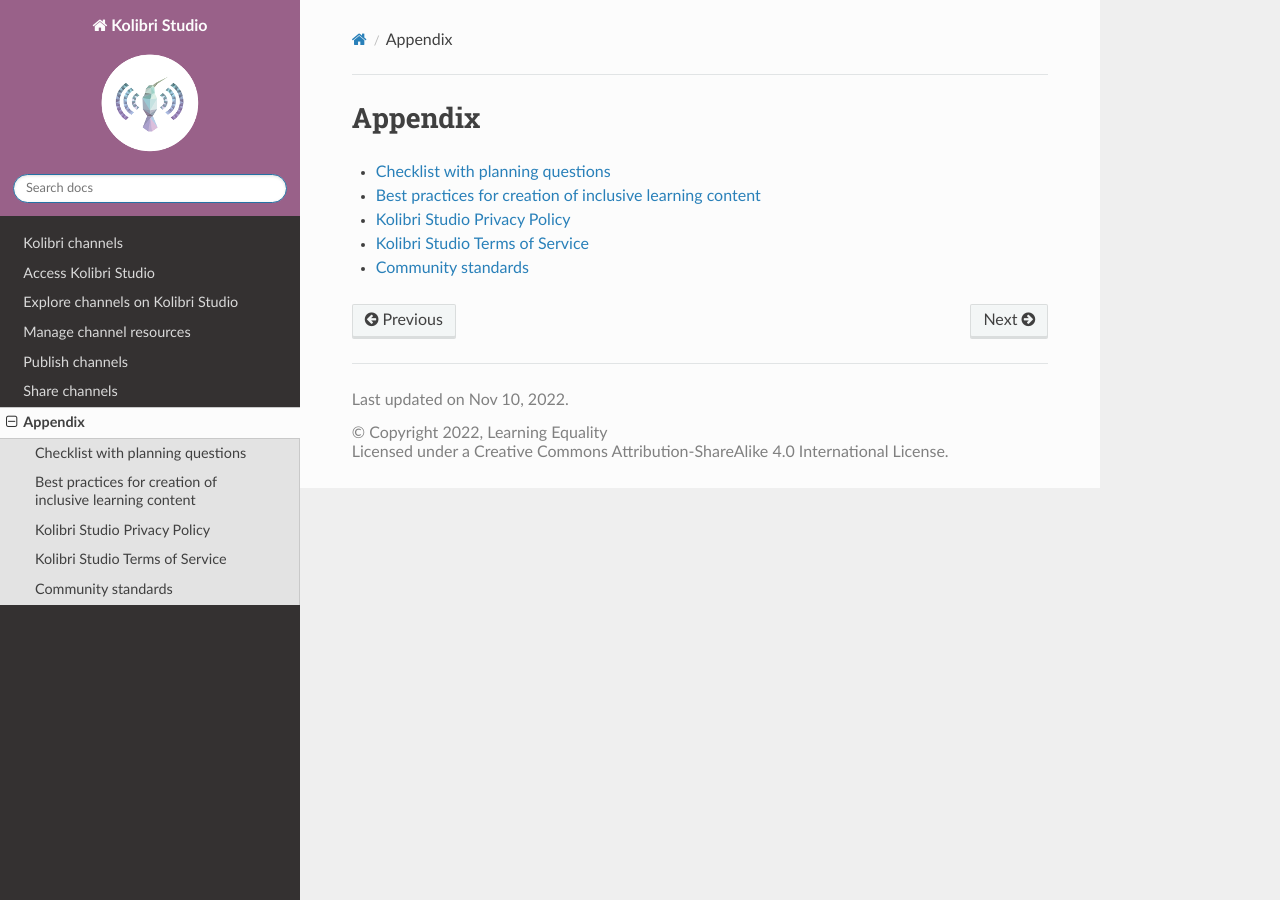
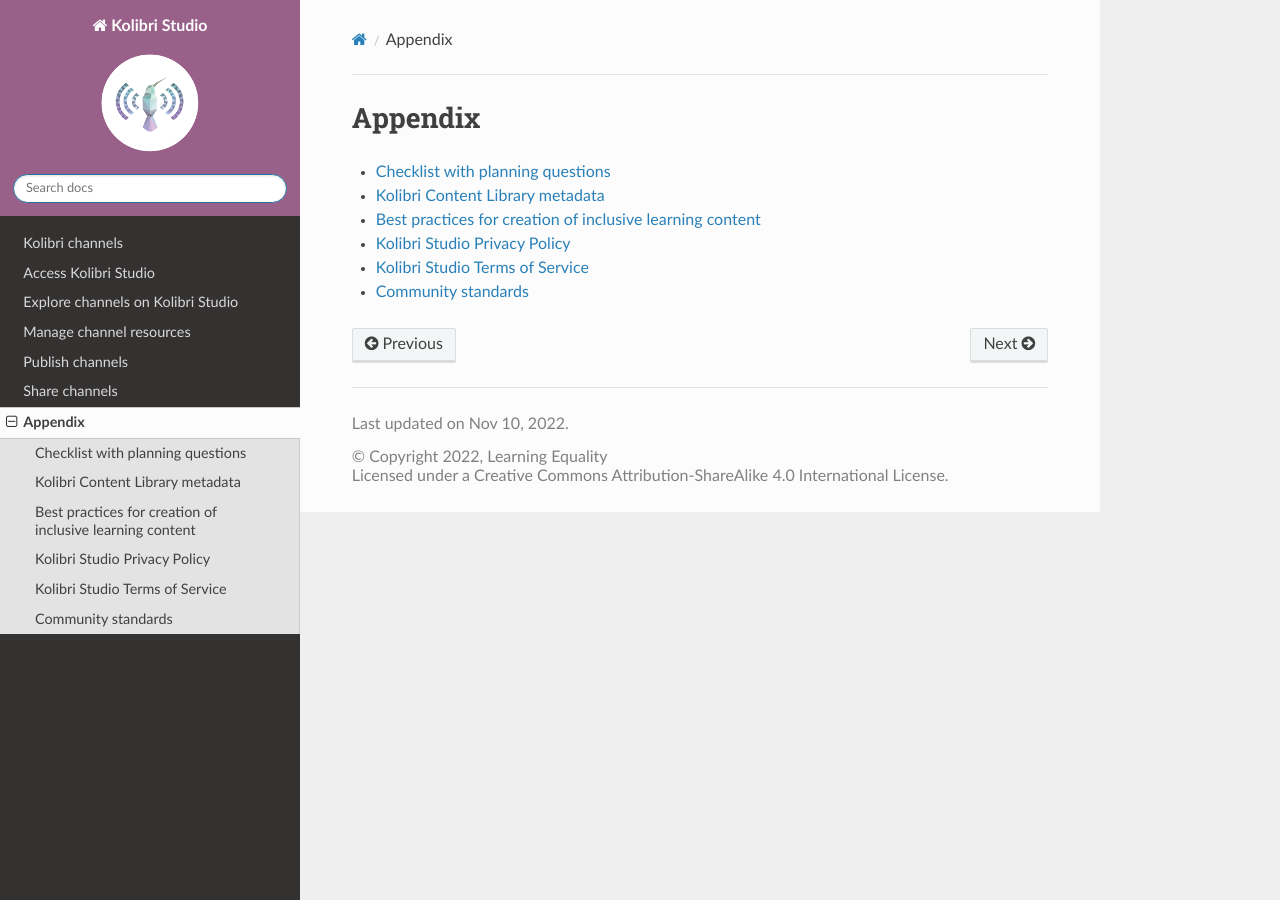
Before and after one commit to learningequality/studio-docs, a Sphinx documentation site: the page built from docs/appendix.rst, in a window 1280 px wide. Built offline with Sphinx 7.4.7 and the Read the Docs theme 2.0.0, drawn with Linux system fonts in a browser that asks for light colours; some of the changed lines change nothing that is shown.

Commit message:
User docs updates bew release

```diff
--- a/docs/add_content.rst
+++ b/docs/add_content.rst
@@ -159,6 +159,7 @@
 Studio currently supports the upload of the following file formats for individual learning resources:
 
 -  :ref:`MP4 - video files <video>`
+-  WEBM - video files
 -  MP3 - audio files
 -  :ref:`PDF - document files <pdf>`
 -  ePUB - ebook files
@@ -188,6 +189,29 @@
 
          Change or add file details.
 
+#. Fill in the **Description** field and add the resource metadata. You can select the appropriate **Level**, **Category** and **Requirements**, and add tags manually to further describe the resource for the learners. All the metadata you add will be visible to learners on the resource cards in the Kolibri Library on their devices.
+
+   Refer to :ref:`Kolibri Content Library metadata <metadata>` section for the full list of levels and categories.
+
+   .. figure:: img/resource-metadata.png
+         :alt:
+
+         Add level and category metadata.
+
+
+   .. tip:: Adding the **appropriate metadata** to each resources item, and following the **consistent style for filenames and tags** will impact the search functionality, and you should keep it in mind in order to ensure the findability of the learning resources included in your channels.
+
+#. Select the **Completion** criteria for the resources.
+
+   * Use the **Allow learners to mark as complete** option to give freedom to learners to decide when they feel they completed interacting with the resource.
+   * Adjust the default completion criteria if necessary.
+
+
+   .. figure:: img/completion.png
+         :alt:
+
+         Adjust the default completion criteria.
+
 #. You can also delete extracted thumbnails, generate (|generateThumbnail|) them from resources, or upload (|image|) your own.
 
    .. figure:: img/generate-thumbnails.png
@@ -195,9 +219,9 @@
 
          Generate thumbnails from resources.
 
-#. Scroll down to the **Source** section to edit the resource metadata. If you uploaded more than one file, select each file in the sidebar on the right to edit the respective metadata.
+#. Scroll down to the **Source** section to edit the resource licensing metadata. If you uploaded more than one file, select each file in the sidebar on the right to edit the respective metadata.
 
-   .. tip:: Adding the **appropriate metadata** to each resources item, and following the **consistent style for filenames and tags** will impact the search functionality, and you should keep it in mind in order to ensure the findability of the learning resources included in your channels.
+
 
    .. figure:: img/edit-metadata.png
          :alt:
--- a/docs/appendix.rst
+++ b/docs/appendix.rst
@@ -9,6 +9,7 @@
    :maxdepth: 1
 
    checklist
+   metadata
    make_inclusive_content
    privacy
    tos
--- /dev/null
+++ b/docs/metadata.rst
@@ -0,0 +1,105 @@
+.. _metadata:
+
+
+Kolibri Content Library metadata
+################################
+
+Learning activity
+=================
+
+*	|createShaded| Create
+*	|interactShaded| Explore (default for HTML5 apps)
+*	|listenShaded| Listen (default for audio files)
+*	|practiceShaded| Practice (default for exercises)
+*	|watchSolid| Watch (default for video files)
+*	|readShaded| Read (default for PDF and EPUB files)
+*	|reflectShaded| Reflect
+
+
+Level
+=====
+
+* Preschool
+* Lower primary
+* Upper primary
+* Lower secondary
+* Upper secondary
+* Tertiary
+* Specialized professional training
+* All levels -- foundational skills
+* All levels -- career skills
+
+
+Category
+========
+
+* Daily life
+	- Current events
+	- Diversity
+	- Entrepreneurship
+	- Environment
+	- Financial literacy
+	- Media literacy
+	- Mental health
+	- Public health
+* For teachers
+	- Guides
+	- Lesson plans
+* Basic skills
+	- Digital literacy
+	- Logic and critical thinking
+	- Learning skills
+	- Literacy
+	- Numeracy
+* School
+	- Arts
+		- Dance
+		- Drama
+		- Music
+		- Visual art
+	- Computer science
+		- Mechanical engineering
+		- Programming
+		- Web design
+	- History
+	- Language learning
+	- Mathematics
+		* Algebra
+		* Arithmetic
+		* Calculus
+		* Geometry
+		* Statistics
+
+	- Reading and writing
+		- Literature
+		- Logic and critical thinking
+		- Reading comprehension
+		- Writing
+	- Sciences
+		- Astronomy
+		- Biology
+		- Chemistry
+		- Earth science
+		- Physics
+	- Social sciences
+		- Anthropology
+		- Civic education
+		- Political science
+		- Sociology
+* Work
+	- Professional skills
+	- Technical and vocational training
+		- Industry and sector specific
+		- Skills training
+		- Software tools and training
+
+
+Accessibility
+=============
+
+* High contrast display for low vision (for HTML5 apps)
+*	Captions or subtitles (for video or audio	files)
+*	Sign language captions (for video or audio	files)
+*	Audio description (for video or audio	files)
+*	Alternative text description for images	(for PDF, EPUB, and HTML5 apps)
+*	Tagged PDF (for PDF files)
--- a/docs/rstIconReplacements.txt
+++ b/docs/rstIconReplacements.txt
@@ -118,3 +118,10 @@
 .. |view| replace:: :raw-html:`<span class="design-system-icon"><svg viewBox="0 0 24 24" role="presentation" focusable="false" xmlns="http://www.w3.org/2000/svg" width="24" height="24"><path d="M8.59 16.59L13.17 12 8.59 7.41 10 6l6 6-6 6-1.41-1.41z"/></svg></span>`
 .. |warningIncomplete| replace:: :raw-html:`<span class="design-system-icon design-system-icon-color-mastered"><svg viewBox="0 0 24 24" role="presentation" focusable="false" xmlns="http://www.w3.org/2000/svg" width="24" height="24"><path d="M1 21h22L12 2 1 21zm12-3h-2v-2h2v2zm0-4h-2v-4h2v4z"/></svg></span>`
 .. |warning| replace:: :raw-html:`<span class="design-system-icon"><svg viewBox="0 0 24 24" role="presentation" focusable="false" xmlns="http://www.w3.org/2000/svg" width="24" height="24"><path d="M1 21h22L12 2 1 21zm12-3h-2v-2h2v2zm0-4h-2v-4h2v4z"/></svg></span>`
+.. |watchSolid| replace:: :raw-html:`<span class="design-system-icon"><svg viewBox="0 0 24 24" role="presentation" focusable="false" width="24" height="24" fill="none" xmlns="http://www.w3.org/2000/svg"><path d="M10.8 15.9l4.67-3.5c.27-.2.27-.6 0-.8L10.8 8.1a.5.5 0 00-.8.4v7c0 .41.47.65.8.4zM12 2C6.48 2 2 6.48 2 12s4.48 10 10 10 10-4.48 10-10S17.52 2 12 2zm0 18c-4.41 0-8-3.59-8-8s3.59-8 8-8 8 3.59 8 8-3.59 8-8 8z" fill="#3938A5"/></svg></span>`
+.. |readShaded| replace:: :raw-html:`<span class="design-system-icon"><svg viewBox="0 0 24 24" role="presentation" focusable="false" width="24" height="24" fill="none" xmlns="http://www.w3.org/2000/svg"><path d="M18.15 1.35l-4 4c-.1.1-.15.22-.15.36v8.17c0 .43.51.66.83.37l4-3.6a.48.48 0 00.17-.37V1.71a.5.5 0 00-.85-.36z" fill="#ED2828" fill-opacity=".5"/><path d="M22.47 5.2c-.47-.24-.96-.44-1.47-.61v12.03c-1.14-.41-2.31-.62-3.5-.62-1.9 0-3.78.54-5.5 1.58V5.48C10.38 4.55 8.51 4 6.5 4c-1.79 0-3.48.44-4.97 1.2-.33.16-.53.51-.53.88v12.08c0 .76.81 1.23 1.48.87C3.69 18.4 5.05 18 6.5 18c2.07 0 3.98.82 5.5 2 1.52-1.18 3.43-2 5.5-2 1.45 0 2.81.4 4.02 1.04.67.36 1.48-.11 1.48-.87V6.08c0-.37-.2-.72-.53-.88z" fill="#ED2828"/></svg></span>`
+.. |listenShaded| replace:: :raw-html:`<span class="design-system-icon"><svg viewBox="0 0 24 24" role="presentation" focusable="false" width="24" height="24" fill="none" xmlns="http://www.w3.org/2000/svg"><path d="M3 12v7c0 1.1.9 2 2 2h2c1.1 0 2-.9 2-2v-4c0-1.1-.9-2-2-2H5v-1c0-3.87 3.13-7 7-7s7 3.13 7 7v1h-2c-1.1 0-2 .9-2 2v4c0 1.1.9 2 2 2h2c1.1 0 2-.9 2-2v-7a9 9 0 00-18 0z" fill="#E65997"/><path d="M3 12v1h2v-1c0-3.87 3.13-7 7-7s7 3.13 7 7v1h2v-1a9 9 0 00-18 0z" fill="#F2ACCB"/></svg></span>`
+.. |createShaded| replace:: :raw-html:`<span class="design-system-icon"><svg viewBox="0 0 24 24" role="presentation" focusable="false" width="24" height="24" fill="none" xmlns="http://www.w3.org/2000/svg"><path d="M20.5 11H19V7c0-1.1-.9-2-2-2h-4V3.5a2.5 2.5 0 00-5 0V5H4c-1.1 0-1.99.9-1.99 2v3.8H3.5c1.49 0 2.7 1.21 2.7 2.7 0 1.49-1.21 2.7-2.7 2.7H2V20c0 1.1.9 2 2 2h3.8v-1.5c0-1.49 1.21-2.7 2.7-2.7 1.49 0 2.7 1.21 2.7 2.7V22H17c1.1 0 2-.9 2-2v-4h1.5a2.5 2.5 0 000-5z" fill="#88BF80"/><path d="M13 5V3.5a2.5 2.5 0 00-5 0V5h5zM19 16h1.5a2.5 2.5 0 000-5H19v5z" fill="#C3DFBF"/></svg></span>`
+.. |interactShaded| replace:: :raw-html:`<span class="design-system-icon"><svg viewBox="0 0 24 24" role="presentation" focusable="false" width="24" height="24" fill="none" xmlns="http://www.w3.org/2000/svg"><path d="M8.79 9.24V5.5a2.5 2.5 0 015 0v3.74c1.21-.81 2-2.18 2-3.74 0-2.49-2.01-4.5-4.5-4.5s-4.5 2.01-4.5 4.5c0 1.56.79 2.93 2 3.74z" fill="#FF8B41" fill-opacity=".5"/><path d="M14.29 11.71c-.28-.14-.58-.21-.89-.21h-.61v-6c0-.83-.67-1.5-1.5-1.5s-1.5.67-1.5 1.5v10.74l-3.44-.72c-.37-.08-.76.04-1.03.31-.43.44-.43 1.14 0 1.58l4.01 4.01c.38.37.89.58 1.42.58h6.1c1 0 1.84-.73 1.98-1.72l.63-4.47c.12-.85-.32-1.69-1.09-2.07l-4.08-2.03z" fill="#FF8B41"/></svg></span>`
+.. |practiceShaded| replace:: :raw-html:`<span class="design-system-icon"><svg viewBox="0 0 24 24" role="presentation" focusable="false" width="24" height="24" fill="none" xmlns="http://www.w3.org/2000/svg"><path d="M3.488 7.598l3.924-4.105c.3-.314.715-.493 1.146-.493h6.45c.894 0 1.667.39 1.667 1.325l-7.967 7.807a.5.5 0 00-.15.357v4.007a.5.5 0 00.5.5h4.052a.5.5 0 00.35-.142l3.215-3.144-.009 5.946c0 .935-.723 1.7-1.616 1.7H4.625c-.894 0-1.625-.765-1.625-1.7l.008-10.85c0-.451.17-.884.48-1.207zm4.395.956c.447 0 .813-.383.813-.85V3.879l-4.47 4.675h3.657z" fill="#5DB2C4" fill-opacity=".5"/><path d="M10.008 13.213v2.053c0 .189.149.338.338.338h2.052a.317.317 0 00.237-.102l7.373-7.366-2.532-2.532-7.367 7.366a.331.331 0 00-.1.243zm11.8-6.856a.678.678 0 000-.96l-1.593-1.594a.678.678 0 00-.96 0l-1.247 1.246 2.554 2.555 1.247-1.247z" fill="#5DB2C4"/></svg></span>`
+.. |reflectShaded| replace:: :raw-html:`<span class="design-system-icon"><svg viewBox="0 0 24 24" role="presentation" focusable="false" width="24" height="24" fill="none" xmlns="http://www.w3.org/2000/svg"><path d="M5.99 6.91c.39.38 1.03.38 1.41 0a.996.996 0 000-1.41l-.71-.71A.996.996 0 105.28 6.2l.71.71zM5 12c0-.55-.45-1-1-1H3c-.55 0-1 .45-1 1s.45 1 1 1h1c.55 0 1-.45 1-1zm16 1c.55 0 1-.45 1-1s-.45-1-1-1h-1c-.55 0-1 .45-1 1s.45 1 1 1h1zm-2.99-6.09l.71-.71a.996.996 0 10-1.41-1.41l-.71.71a.996.996 0 101.41 1.41zM12 5c.55 0 1-.45 1-1V3c0-.55-.45-1-1-1s-1 .45-1 1v1c0 .55.44 1 1 1z" fill="#F8C529" fill-opacity=".5"/><path d="M15 15.98H9c-1.43-1.08-2.28-2.9-1.91-4.91.36-1.95 1.9-3.55 3.84-3.95A4.995 4.995 0 0117 12c0 1.63-.79 3.06-2 3.98zM12 22c1.1 0 2-.9 2-2h-4c0 1.1.9 2 2 2zm-2.25-5c-.412 0-.75.45-.75 1s.338 1 .75 1h4.5c.412 0 .75-.45.75-1s-.338-1-.75-1h-4.5z" fill="#F8C529"/></svg></span>`
```
Also changed, not shown: docs/img/completion.png (added), docs/img/resource-metadata.png (added).
